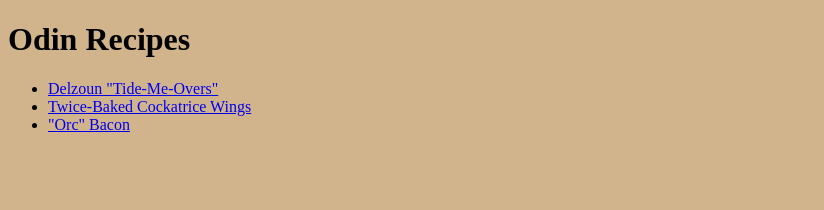
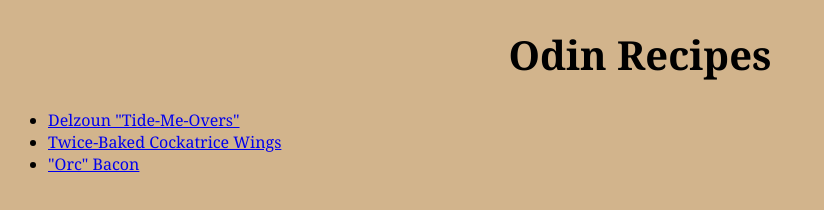
Before and after one commit to acursin/odin-recipes, a plain HTML site: page index.html in a window 1280 px wide. Shown: the whole page, without its empty margins (0-824 px from the left). Drawn offline with Linux system fonts and the light colour scheme.

Commit message:
Change font and center titles

```diff
--- a/style.css
+++ b/style.css
@@ -1,5 +1,11 @@
 body {
     background-color: tan;
+    font-family: 'Georgia', serif
+}
+
+h1 {
+    font-size: 40px;
+    text-align: center;
 }
 
 img {
```
